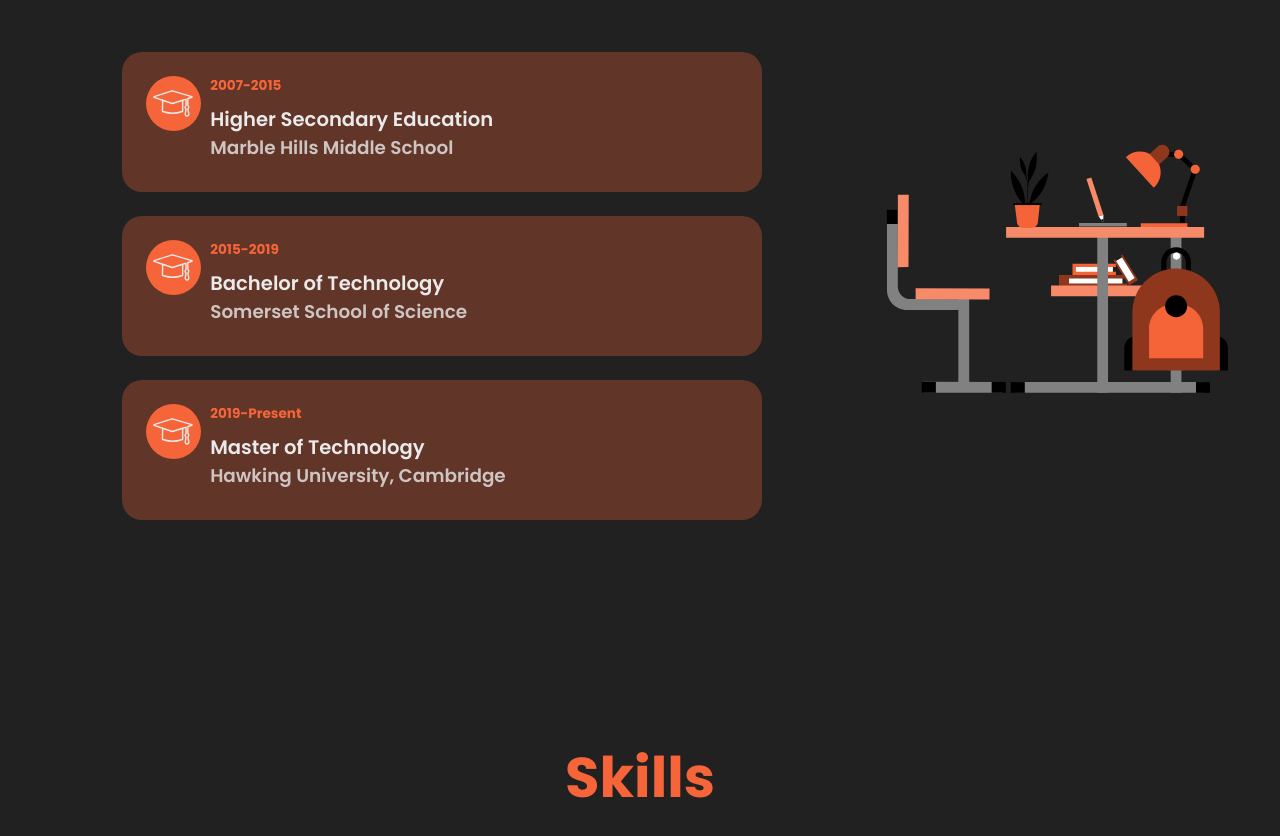
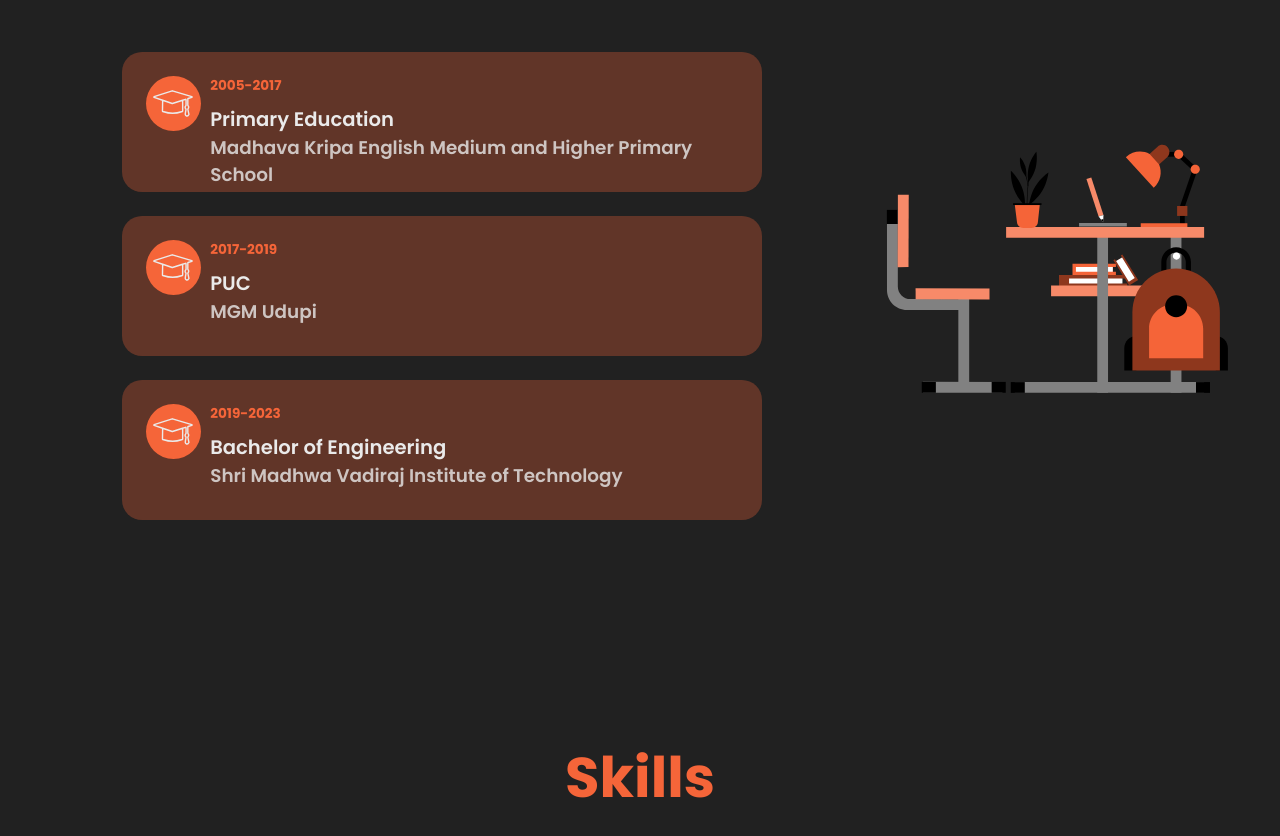
Before and after one commit to rakshithkalmadi/reactprofile, a React (Create React App) app: page / in a window 1280 px wide. Shown: the part 1697-2533 px from the top of the page. Built offline with nearby package versions, Linux system fonts and the light colour scheme; a web font is replaced by a local one.

Commit message:
educational changes

```diff
--- a/src/data/educationData.js
+++ b/src/data/educationData.js
@@ -1,23 +1,23 @@
 export const educationData = [
     {
         id: 1,
-        institution: 'Marble Hills Middle School',
-        course: 'Higher Secondary Education',
-        startYear: '2007',
-        endYear: '2015'
+        institution: 'Madhava Kripa English Medium and Higher Primary School',
+        course: 'Primary Education',
+        startYear: '2005',
+        endYear: '2017'
     },
     {
         id: 2,
-        institution: 'Somerset School of Science',
-        course: 'Bachelor of Technology',
-        startYear: '2015',
+        institution: 'MGM Udupi',
+        course: 'PUC',
+        startYear: '2017',
         endYear: '2019'
     },
     {
         id: 3,
-        institution: 'Hawking University, Cambridge',
-        course: 'Master of Technology',
+        institution: 'Shri Madhwa Vadiraj Institute of Technology',
+        course: 'Bachelor of Engineering',
         startYear: '2019',
-        endYear: 'Present'
+        endYear: '2023'
     },
 ]
```
